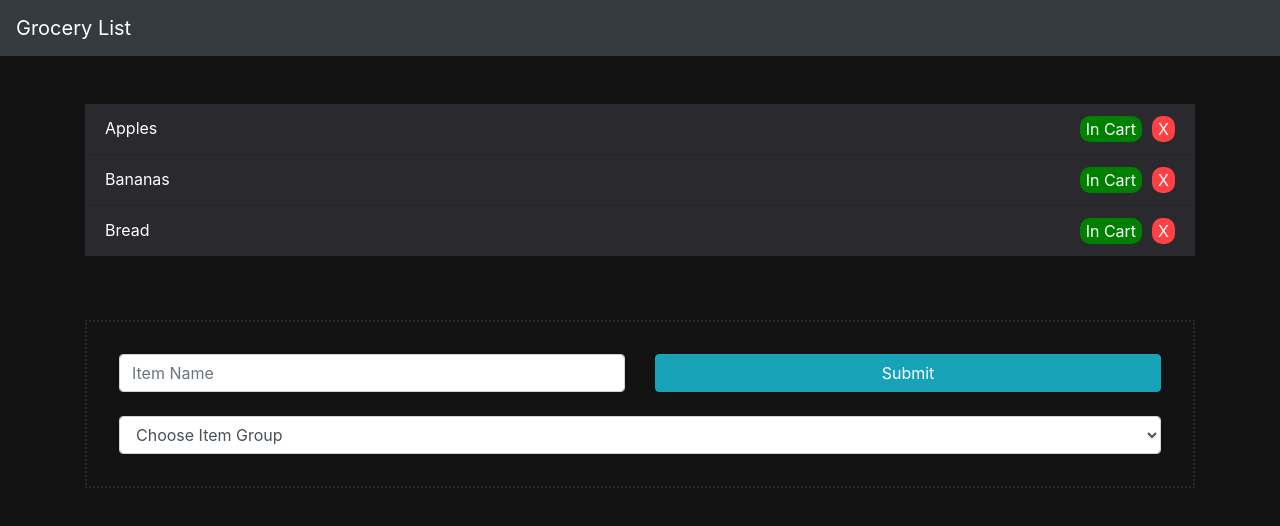
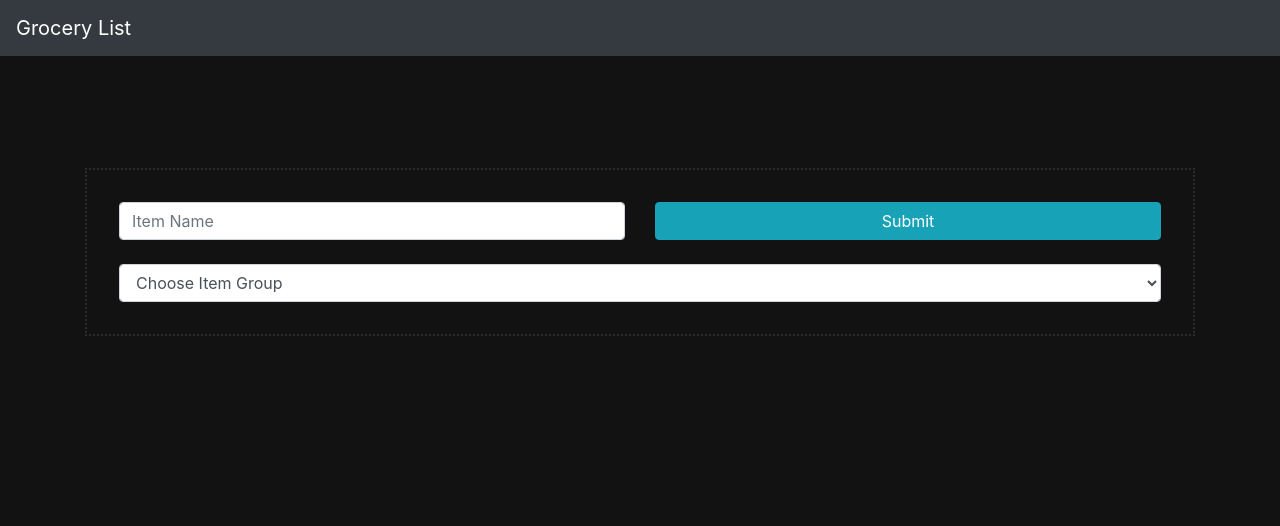
Before and after one commit to S-Brand5136/ChordGenerator, a React (Create React App) app: page / in a window 1280 px wide. Shown: the top 526 px of the page. Built offline with nearby package versions, Linux system fonts and the light colour scheme.

Commit message:
Removed starting array of items

```diff
--- a/src/App.js
+++ b/src/App.js
@@ -11,21 +11,6 @@ function App() {
   const [data, setData] = useState([]);
 
   const [items, setItems] = useState([
-    {
-      text: 'Apples',
-      isCompleted: false,
-      type: 1,
-    },
-    {
-      text: 'Bananas',
-      isCompleted: false,
-      type: 1,
-    },
-    {
-      text: 'Bread',
-      isCompleted: false,
-      type: 2,
-    },
   ]);
 
   const addItem = (text, isCompleted, type) => {
--- a/src/Components/Form.js
+++ b/src/Components/Form.js
@@ -3,19 +3,32 @@ import Form from 'react-bootstrap/Form';
 import Row from 'react-bootstrap/Row';
 import Col from 'react-bootstrap/Col';
 import Button from 'react-bootstrap/Button';
+import Alert from 'react-bootstrap/Alert';
 
 const TableItem = ({ addItem }) => {
 
     const [value, setValue] = useState();
-
-    let num = 0;
+    const [num, setNum] = useState();
+    // let num = 0;
 
     const handleSubmit = e => {
         e.preventDefault();
-        if(!value) return;
+        if(!value) return (
+            <Alert variant='danger'>
+            You must Enter an 'Item Name' before posting
+            </Alert>
+        );
+        if(num === 0){
+            return (
+                <Alert variant='danger'>
+                    You must Select an 'Item Group' before posting
+                </Alert>
+            )
+        }
         console.log(num);
         addItem(value, false, num);
         setValue('');
+        setNum(0);
     }
 
     return (
@@ -31,14 +44,15 @@ const TableItem = ({ addItem }) => {
                 </Row>
                 <Row>
                     <Col>
-                        <Form.Control as='select' className='mt-4' onChange={e => num = parseInt(e.target.value)}>
+                        <Form.Control as='select' className='mt-4' value={num} onChange={e => setNum(parseInt(e.target.value))}>
                             <option value='0'>Choose Item Group</option>
                             <option value='1'>Vegetable</option>
-                            <option value='2'>Bread</option>
-                            <option value='3'>Meat</option>
-                            <option value='4'>Frozen</option>
-                            <option value='5'>Dairy</option>
-                            <option value='6'>Middle Aisle</option>
+                            <option value='2'>Fruit</option>
+                            <option value='3'>Bread</option>
+                            <option value='4'>Meat</option>
+                            <option value='5'>Frozen</option>
+                            <option value='6'>Dairy</option>
+                            <option value='7'>Middle Aisle</option>
                         </Form.Control>
                     </Col>
                 </Row>
```
